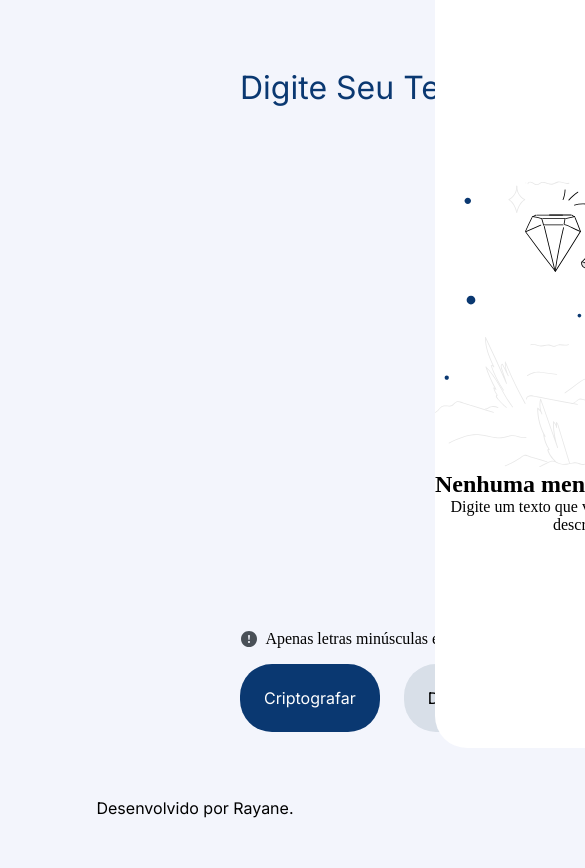
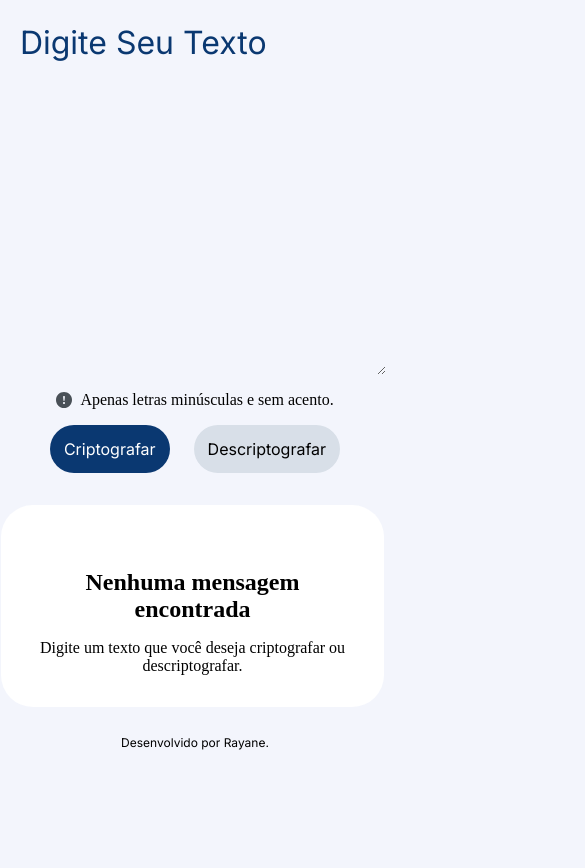
Before and after one commit to RaayaneCustodio/challenge-alura, a plain HTML site: page index.html in a window 390 px wide. Shown: the part 104-972 px from the top of the page, 585 px wide, since content can reach past the window. After the commit the page ends 878 px from the top, so only its background shows below. Drawn offline with Linux system fonts and the light colour scheme.

Commit message:
Terminado responsividade

```diff
--- a/app.js
+++ b/app.js
@@ -1,5 +1,9 @@
 function criptografar(){
     let criptografar = document.getElementById("textarea__primario").value;
+
+    criptografar = criptografar.toLowerCase();
+    criptografar = criptografar.normalize("NFD").replace(/[\u0300-\u036f]/g, "");
+
     criptografar = criptografar.replace(/e/g, "enter")
                                .replace(/i/g, "imes")
                                .replace(/a/g, "ai")
@@ -12,6 +16,9 @@ function criptografar(){
 
 function descriptografar(){
     let descriptografar = document.getElementById("textarea__primario").value;
+
+    descriptografar = descriptografar.toLowerCase();
+    descriptografar = descriptografar.normalize("NFD").replace(/[\u0300-\u036f]/g, "");
     descriptografar = descriptografar.replace(/enter/g, "e")
                                .replace(/imes/g, "i")
                                .replace(/ai/g, "a")
--- a/styles.css/style.css
+++ b/styles.css/style.css
@@ -1,50 +1,44 @@
 @import url('https://fonts.googleapis.com/css2?family=Inter:ital,opsz,wght@0,14..32,100..900;1,14..32,100..900&display=swap');
 
-:root{
+:root {
     --cor-primaria: #F3F5FC;
     --cor-secundaria: #FFFFFF;
     --cor-criptografar: #0A3871;
     --cor-descriptografar: #D8DFE8;
-
-
-    --cor-texto-principal:#0A3871;
-
+    --cor-texto-principal: #0A3871;
     --fonte-principal: "Inter", sans-serif;
-
 }
 
-*{
+* {
     margin: 0;
     padding: 0;
 }
 
-body{
+body {
     background-color: var(--cor-primaria);
     height: 100vh;
     box-sizing: border-box;
 }
 
-.menu{
+.menu {
     margin: 2.5rem 2.5rem;
 }
 
-.content{
+.content {
     display: flex;
     justify-content: space-around;
-
 }
 
-.content__section{
+.content__section {
     width: 50%;
     display: flex;
     flex-direction: column;
-    margin-left: 240px;
-
+    margin-left: 15rem;
 }
 
-.textarea__text{
-    margin-top: 40px;
-    width: 680px;
+.textarea__text {
+    margin-top: 2.5rem;
+    width: 42.5rem;
     border: none;
     font-family: var(--fonte-principal);
     font-weight: 400;
@@ -53,15 +47,14 @@ body{
     background-color: var(--cor-primaria);
 }
 
-.textarea__text::placeholder{
+.textarea__text::placeholder {
     font-family: var(--fonte-principal);
     font-weight: 400;
     font-size: 2rem;
     color: var(--cor-texto-principal);
 }
 
-.textarea__text2{
-
+.textarea__text2 {
     border: none;
     font-family: var(--fonte-principal);
     font-weight: 400;
@@ -70,108 +63,102 @@ body{
     background-color: var(--cor-secundaria);
 }
 
-
-.textarea__text:focus{
+.textarea__text:focus {
     outline: none;
 }
 
-.content__div{
-    width: 280px;
-    height: 18px;
+.content__div {
+    width: 17.5rem;
+    height: 1.125rem;
     display: flex;
     justify-content: center;
-    margin-top: 16px;
-    margin-bottom: 16px;
-    gap: 8px;
+    margin-top: 1rem;
+    margin-bottom: 1rem;
+    gap: 0.5rem;
 }
 
-.content__button{
+.content__button {
     display: flex;
     justify-content: left;
-    gap: 24px;
+    gap: 1.5rem;
     font-family: var(--fonte-principal);
-    border-radius: 32px;
+    border-radius: 2rem;
 }
 
-
-
-.button__primario, .button__secundario {
+.button__primario,
+.button__secundario {
     font-family: var(--fonte-principal);
-    width: 400px;
-    font-size: 16px;
-    border-radius: 32px;
-    padding: 24px;
+    width: 25rem;
+    font-size: 1rem;
+    border-radius: 2rem;
+    padding: 1.5rem;
     border: none;
     cursor: pointer;
 }
 
-.button__primario:hover{
+.button__primario:hover {
     background-color: rgb(140, 167, 241);
 }
 
-.button__secundario:hover{
+.button__secundario:hover {
     background-color: rgb(140, 167, 241);
 }
 
-.button__primario{
+.button__primario {
     background-color: var(--cor-criptografar);
     color: var(--cor-secundaria);
-
 }
 
-.button__secundario{
+.button__secundario {
     background-color: var(--cor-descriptografar);
 }
 
-.section__secundaria{
-    margin-top: -80px;
+.section__secundaria {
+    margin-top: -5rem;
     display: flex;
     justify-content: center;
     flex-direction: column;
-    gap: 16px;
+    gap: 1rem;
     background-color: #FFFFFF;
-    width: 480px;
-    height: 800px;
-    margin-right: 5px;
-    border-radius: 32px;
+    width: 30rem;
+    height: 50rem;
+    margin-right: 0.3125rem;
+    border-radius: 2rem;
     text-align: center;
 }
 
-.section__div{
-  display: none;
-  gap: 32px;
+.section__div {
+    display: none;
+    gap: 2rem;
 }
 
-.textarea__text2:focus{
+.textarea__text2:focus {
     outline: none;
 }
 
-
-.button__copy{
-    margin: 100px auto 0 auto;
+.button__copy {
+    margin: 6.25rem auto 0 auto;
     background-color: var(--cor-criptografar);
     font-family: var(--fonte-principal);
     cursor: pointer;
     display: block;
     justify-content: center;
-    gap: 16px;
+    gap: 1rem;
     width: 50%;
     text-align: center;
-    border-radius: 32px;
+    border-radius: 2rem;
     font-size: 1rem;
-    padding: 24px;
+    padding: 1.5rem;
     text-decoration: none;
     color: var(--cor-secundaria);
-
 }
 
-.button__copy:hover{
+.button__copy:hover {
     background-color: rgb(140, 167, 241);
 }
 
-
-.rodape{
-    padding: 50px;
+.rodape {
+    padding: 3.125rem;
     text-align: center;
     justify-content: center;
     background-color: var(--cor-primaria);
@@ -179,3 +166,150 @@ body{
     font-size: 1rem;
     font-weight: 400;
 }
+
+
+@media (max-width: 1200px) {
+    .menu {
+        padding: 5%;
+        margin: 0;
+    }
+
+    .content {
+        padding: 2%;
+        flex-direction: column;
+        align-items: center;
+    }
+
+    .content__section {
+        width: 90%;
+        margin-left: 0;
+        display: flex;
+        flex-direction: column;
+        align-items: center;
+    }
+
+    .textarea__text {
+        width: 100%;
+        font-size: 1.5rem;
+        padding: 1rem;
+        box-sizing: border-box;
+    }
+
+    .textarea__text2 {
+        font-size: 1.5rem;
+    }
+
+    .button__primario,
+    .button__secundario {
+        width: 100%;
+        padding: 1rem;
+        font-size: 1.25rem;
+    }
+
+    .section__secundaria {
+        width: 100%;
+        height: auto;
+        margin-top: 2rem;
+        display: flex;
+        flex-direction: column;
+        align-items: center;
+        gap: 1rem;
+        box-sizing: border-box;
+        padding: 2rem;
+    }
+
+    .button__copy {
+        width: 80%;
+        padding: 1rem;
+    }
+
+    .rodape {
+        padding: 2rem;
+        font-size: 0.875rem;
+    }
+
+    .section__secundaria__div {
+        display: flex;
+        flex-direction: column;
+        align-items: center;
+        gap: 1rem;
+        margin-top: 2rem;
+    }
+
+    .section__imagem{
+        display: none;
+    }
+
+    .section__secundaria__div h2,
+    .section__secundaria__div p {
+        margin: 0;
+        text-align: center;
+    }
+}
+
+@media (max-width: 768px) {
+    .menu {
+        padding: 2%;
+        margin: 0;
+    }
+
+    .content {
+        padding: 1%;
+        flex-direction: column;
+    }
+
+    .content__section {
+        width: 100%;
+        display: flex;
+        flex-direction: column;
+        align-items: center;
+    }
+
+    .textarea__text {
+        font-size: 1.25rem;
+        padding: 1rem;
+        box-sizing: border-box;
+    }
+
+    .textarea__text2 {
+        font-size: 1.25rem;
+    }
+
+    .button__primario,
+    .button__secundario {
+        padding: 0.875rem;
+        font-size: 1rem;
+    }
+
+    .section__secundaria {
+        width: 100%;
+    }
+
+    .button__copy {
+        width: 100%;
+        padding: 0.875rem;
+    }
+
+    .rodape {
+        padding: 1.5rem;
+        font-size: 0.75rem;
+    }
+
+    .section__secundaria__div {
+        display: flex;
+        flex-direction: column;
+        align-items: center;
+        gap: 1rem;
+        margin-top: 2rem;
+    }
+
+    .section__imagem{
+        display: none;
+    }
+
+    .section__secundaria__div h2,
+    .section__secundaria__div p {
+        margin: 0;
+        text-align: center;
+    }
+}
```
